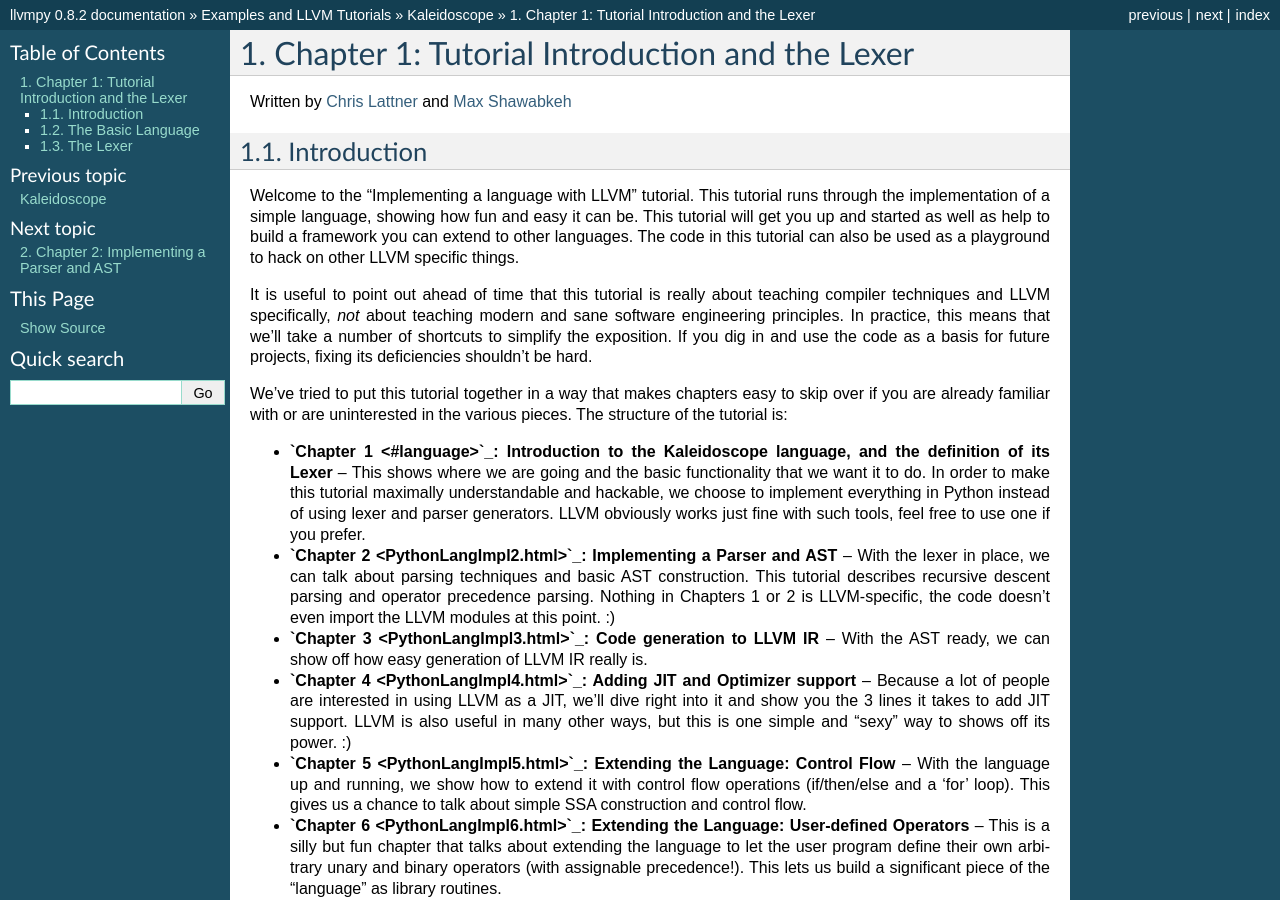
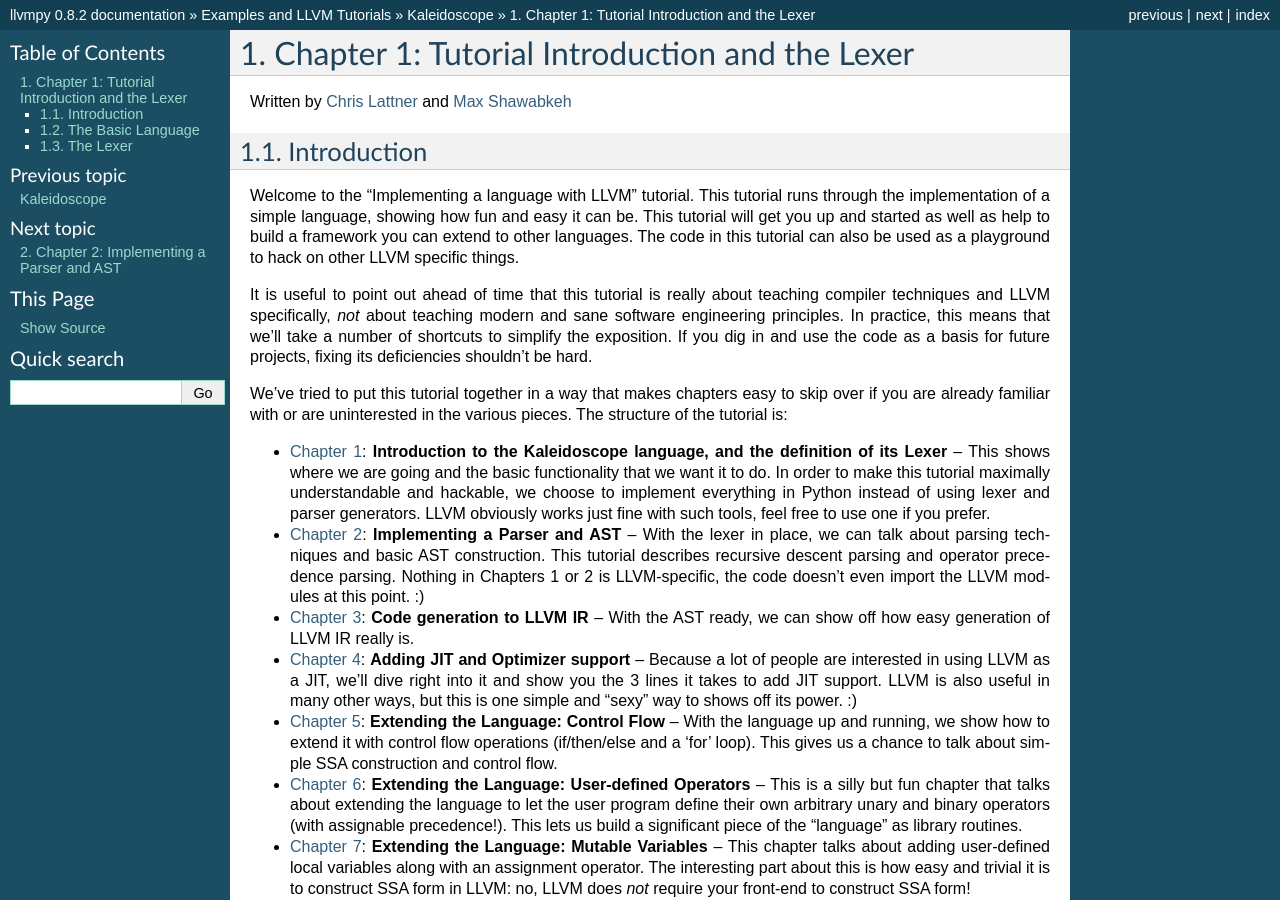
Before and after one commit to llvmpy/llvmpy, a Sphinx documentation site: the page built from docs/source/doc/kaleidoscope/PythonLangImpl1.rst, in a window 1280 px wide and 900 px high. Built offline with Sphinx 7.4.7, drawn with Linux system fonts in a browser that asks for light colours; pages that are not in the unit, such as notebooks, are missing from menus; some of the changed text lies outside the part shown.

Commit message:
Corrected doc linking.

```diff
--- a/docs/source/doc/kaleidoscope/PythonLangImpl1.rst
+++ b/docs/source/doc/kaleidoscope/PythonLangImpl1.rst
@@ -26,7 +26,7 @@
 easy to skip over if you are already familiar with or are uninterested
 in the various pieces. The structure of the tutorial is:
 
--  **`Chapter 1 <#language>`_: Introduction to the Kaleidoscope
+-  :ref:`Chapter 1 <language>`: **Introduction to the Kaleidoscope
    language, and the definition of its Lexer** -- This shows where we
    are going and the basic functionality that we want it to do. In order
    to make this tutorial maximally understandable and hackable, we
@@ -34,44 +34,44 @@
    parser generators. LLVM obviously works just fine with such tools,
    feel free to use one if you prefer.
 
--  **`Chapter 2 <PythonLangImpl2.html>`_: Implementing a Parser and
+-  `Chapter 2 <PythonLangImpl2.html>`_: **Implementing a Parser and
    AST** -- With the lexer in place, we can talk about parsing
    techniques and basic AST construction. This tutorial describes
    recursive descent parsing and operator precedence parsing. Nothing in
    Chapters 1 or 2 is LLVM-specific, the code doesn't even import the
    LLVM modules at this point. :)
 
--  **`Chapter 3 <PythonLangImpl3.html>`_: Code generation to LLVM IR**
+-  `Chapter 3 <PythonLangImpl3.html>`_: **Code generation to LLVM IR**
    -- With the AST ready, we can show off how easy generation of LLVM IR
    really is.
 
--  **`Chapter 4 <PythonLangImpl4.html>`_: Adding JIT and Optimizer
+-  `Chapter 4 <PythonLangImpl4.html>`_: **Adding JIT and Optimizer
    support** -- Because a lot of people are interested in using LLVM as
    a JIT, we'll dive right into it and show you the 3 lines it takes to
    add JIT support. LLVM is also useful in many other ways, but this is
    one simple and "sexy" way to shows off its power. :)
 
--  **`Chapter 5 <PythonLangImpl5.html>`_: Extending the Language:
+-  `Chapter 5 <PythonLangImpl5.html>`_: **Extending the Language:
    Control Flow** -- With the language up and running, we show how to
    extend it with control flow operations (if/then/else and a 'for'
    loop). This gives us a chance to talk about simple SSA construction
    and control flow.
 
--  **`Chapter 6 <PythonLangImpl6.html>`_: Extending the Language:
+-  `Chapter 6 <PythonLangImpl6.html>`_: **Extending the Language:
    User-defined Operators** -- This is a silly but fun chapter that
    talks about extending the language to let the user program define
    their own arbitrary unary and binary operators (with assignable
    precedence!). This lets us build a significant piece of the
    "language" as library routines.
 
--  **`Chapter 7 <PythonLangImpl7.html>`_: Extending the Language:
+-  `Chapter 7 <PythonLangImpl7.html>`_: **Extending the Language:
    Mutable Variables** -- This chapter talks about adding user-defined
    local variables along with an assignment operator. The interesting
    part about this is how easy and trivial it is to construct SSA form
    in LLVM: no, LLVM does *not* require your front-end to construct SSA
    form!
 
--  **`Chapter 8 <PythonLangImpl8.html>`_: Conclusion and other useful
+-  `Chapter 8 <PythonLangImpl8.html>`_: **Conclusion and other useful
    LLVM tidbits** -- This chapter wraps up the series by talking about
    potential ways to extend the language, but also includes a bunch of
    pointers to info about "special topics" like adding garbage
```
Also changed, not shown: other parts of docs/source/doc/kaleidoscope/PythonLangImpl1.rst (+2 -0 lines).
